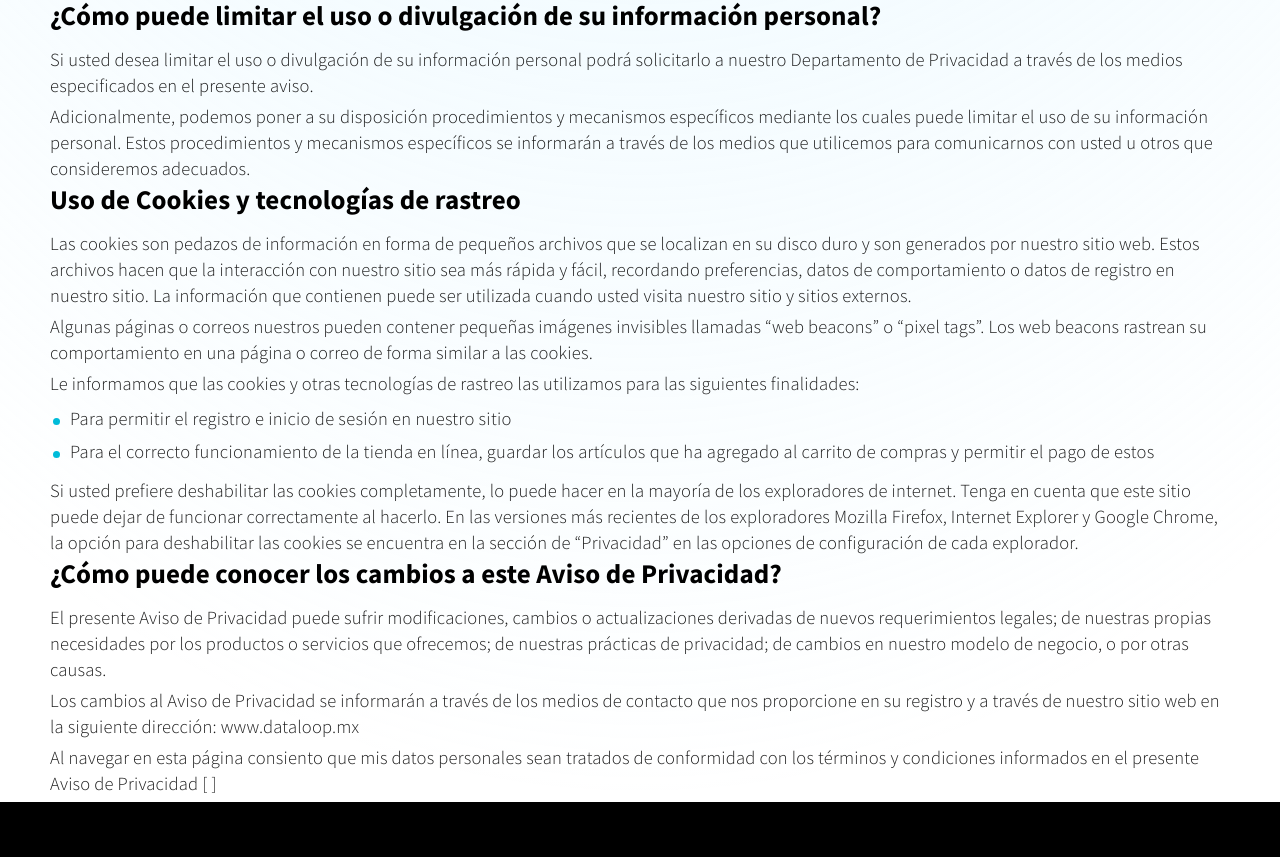
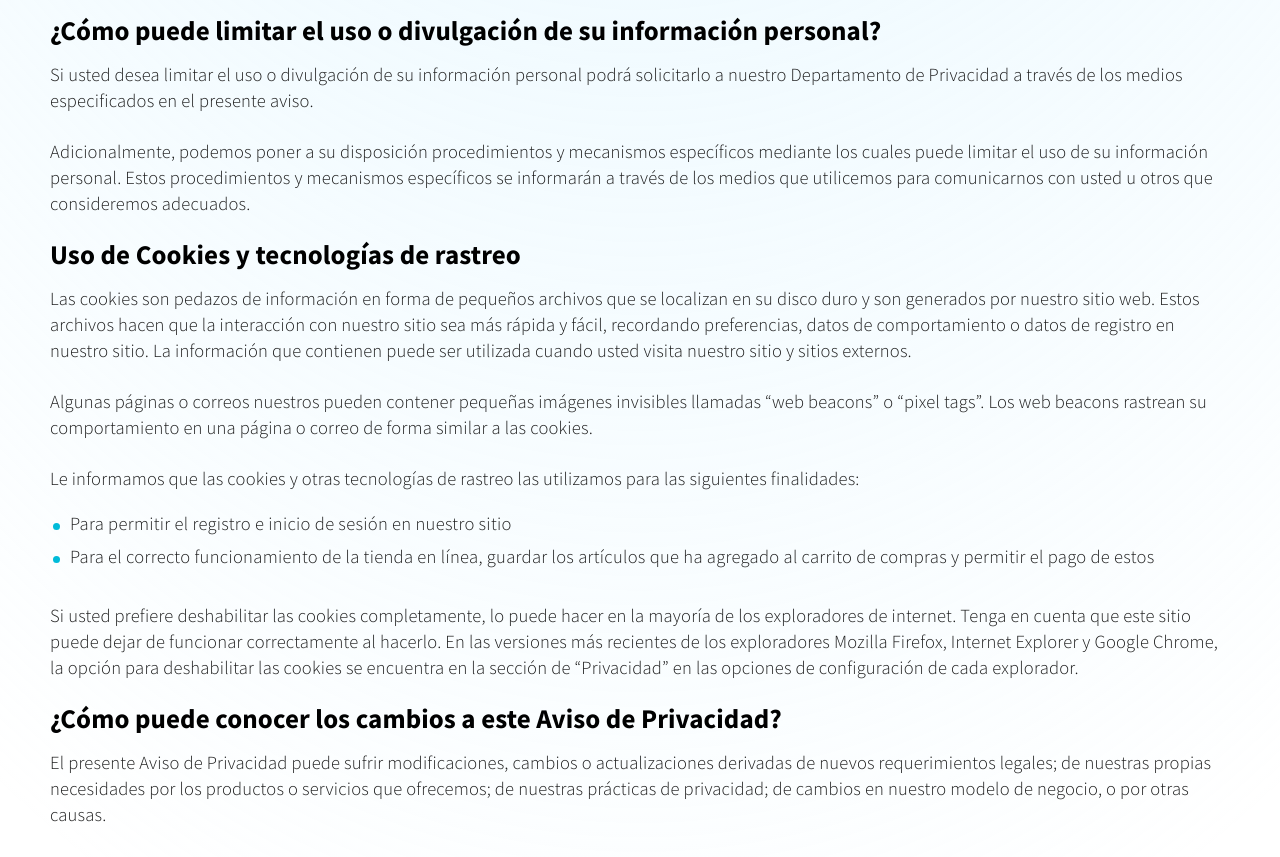
Before and after one commit to dataloopmx/dataloopmx.github.io, a website: page _includes/aviso_de_privacidad.html in a window 1280 px wide. Shown: the part 1872-2729 px from the top of the page. Drawn offline with nearby package versions, Linux system fonts and the light colour scheme; files whose address does not match are found by name.

Commit message:
style legal part 4

```diff
--- a/_includes/aviso_de_privacidad.html
+++ b/_includes/aviso_de_privacidad.html
@@ -82,7 +82,7 @@
             solicitud:
           </p>
 
-          <ul class="article__text u-pt-2 u-list">
+          <ul class="u-pt-1">
             <li><span class="dot dot--list"></span> Nombre del titular</li>
             <li><span class="dot dot--list"></span> Carta de autorización en caso de que la solicitud la haga otra persona que no sea el titular</li>
             <li><span class="dot dot--list"></span> Copia de identificación del titular</li>
@@ -169,6 +169,7 @@
           </p>
         </div>
 
+        <div class="u-pt-2">
           <p class="article__title">¿Cómo puede limitar el uso o divulgación de su información personal?</p>
 
           <p class="article__text">
@@ -176,13 +177,15 @@
             Departamento de Privacidad a través de los medios especificados en el presente aviso.
           </p>
 
-        <p class="article__text">
+          <p class="article__text u-pt-2">
             Adicionalmente, podemos poner a su disposición procedimientos y mecanismos específicos mediante los
             cuales puede limitar el uso de su información personal. Estos procedimientos y mecanismos específicos se
             informarán a través de los medios que utilicemos para comunicarnos con usted u otros que consideremos
             adecuados.
           </p>
+        </div>
 
+        <div class="u-pt-2">
           <p class="article__title">Uso de Cookies y tecnologías de rastreo</p>
 
           <p class="article__text">
@@ -192,30 +195,32 @@
             información que contienen puede ser utilizada cuando usted visita nuestro sitio y sitios externos.
           </p>
 
-        <p class="article__text">
+          <p class="article__text u-pt-2">
             Algunas páginas o correos nuestros pueden contener pequeñas imágenes invisibles llamadas “web beacons”
             o “pixel tags”. Los web beacons rastrean su comportamiento en una página o correo de forma similar a las
             cookies.
           </p>
 
-        <p class="article__text">
+          <p class="article__text u-pt-2">
             Le informamos que las cookies y otras tecnologías de rastreo las utilizamos para las siguientes finalidades:
           </p>
 
-        <ul>
+          <ul class="u-pt-1">
             <li><span class="dot dot--list"></span> Para permitir el registro e inicio de sesión en nuestro sitio</li>
             <li><span class="dot dot--list"></span> Para el correcto funcionamiento de la tienda en línea, guardar los artículos que ha agregado al carrito
             de compras y permitir el pago de estos</li>
           </ul>
 
-        <p class="article__text">
+          <p class="article__text u-pt-2">
             Si usted prefiere deshabilitar las cookies completamente, lo puede hacer en la mayoría de los exploradores de
             internet. Tenga en cuenta que este sitio puede dejar de funcionar correctamente al hacerlo. En las versiones
             más recientes de los exploradores Mozilla Firefox, Internet Explorer y Google Chrome, la opción para
             deshabilitar las cookies se encuentra en la sección de “Privacidad” en las opciones de configuración de cada
             explorador.
           </p>
+        </div>
 
+        <div class="u-pt-2 u-pb-section">
           <p class="article__title">¿Cómo puede conocer los cambios a este Aviso de Privacidad?</p>
 
           <p class="article__text">
@@ -224,14 +229,15 @@
             nuestras prácticas de privacidad; de cambios en nuestro modelo de negocio, o por otras causas.
           </p>
 
-        <p class="article__text">
+          <p class="article__text u-pt-2">
             Los cambios al Aviso de Privacidad se informarán a través de los medios de contacto que nos proporcione en
             su registro y a través de nuestro sitio web en la siguiente dirección: www.dataloop.mx
           </p>
 
-        <p class="article__text">
+          <p class="article__text u-pt-2">
             Al navegar en esta página consiento que mis datos personales sean tratados de conformidad con los términos y condiciones informados en el presente Aviso de Privacidad [  ]
           </p>
+        </div>
       </article>
     </section>
 
--- a/sass/main.scss
+++ b/sass/main.scss
@@ -20,4 +20,3 @@
 @import 'layout/services';
 
 @import 'pages/home';
-@import 'pages/aviso_de_privacidad.scss';
```
Also changed, not shown: sass/pages/_aviso_de_privacidad.scss (deleted). Lines whose indentation alone changed are shown as unchanged.
